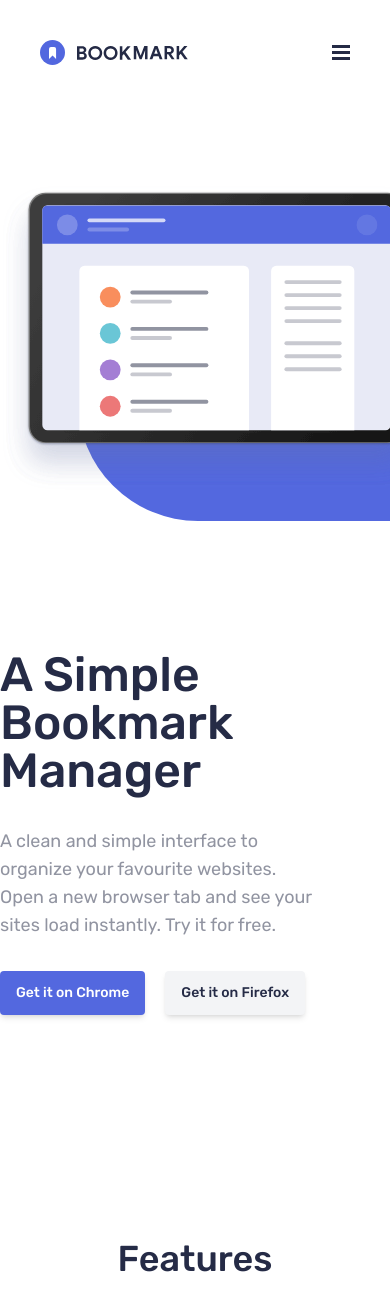
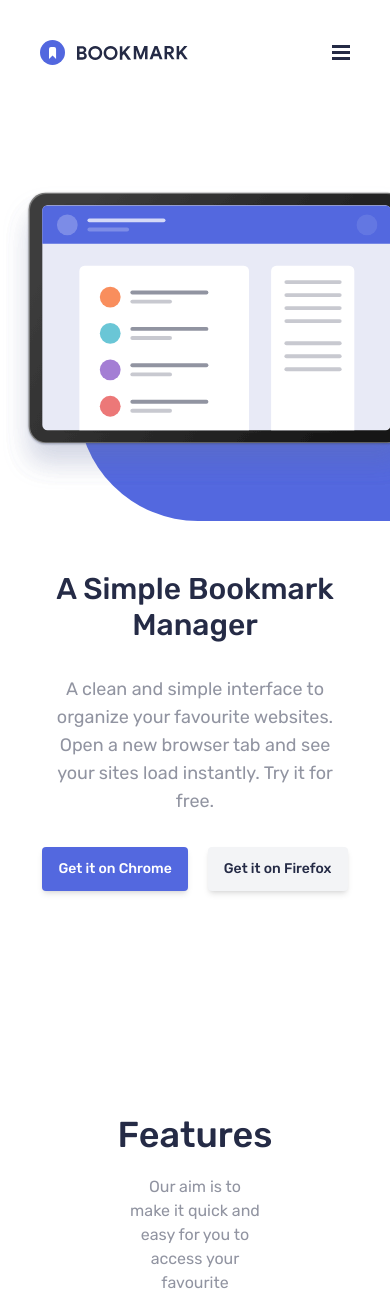
Before and after one commit to payman-hoseini/bookmark-landing-page, a Next.js app: page / in a window 390 px wide. Shown: the top 1292 px of the page. Built offline with nearby package versions, Linux system fonts and the light colour scheme.

Commit message:
hero responsive

```diff
--- a/src/app/components/hero.tsx
+++ b/src/app/components/hero.tsx
@@ -1,9 +1,9 @@
 export default function Hero(){
     return (
         <div className="md:pl-44 flex flex-col-reverse md:flex-row md:mt-14 font-Rubik">
-          <div className="py-20">
-            <p className="text-5xl font-medium text-Very-Dark-Blue">A Simple Bookmark Manager</p>
-            <p className="text-Grayish-Blue my-8 w-[80%] text-lg">A clean and simple interface to organize your favourite websites. Open a new
+          <div className="md:py-20 pb-20 md:pb-0 text-center md:text-left px-10 md:px-0">
+            <p className="md:text-5xl text-3xl font-medium text-Very-Dark-Blue">A Simple Bookmark Manager</p>
+            <p className="text-Grayish-Blue my-8 md:w-[80%] text-lg">A clean and simple interface to organize your favourite websites. Open a new
             browser tab and see your sites load instantly. Try it for free.</p>
             <div>
               <button className="bg-Soft-Blue text-white font-medium px-4 py-3 rounded text-sm shadow-md hover:text-Soft-Blue hover:bg-white hover:ring-2 hover:ring-Soft-Blue hover:duration-300">Get it on Chrome</button>
```
